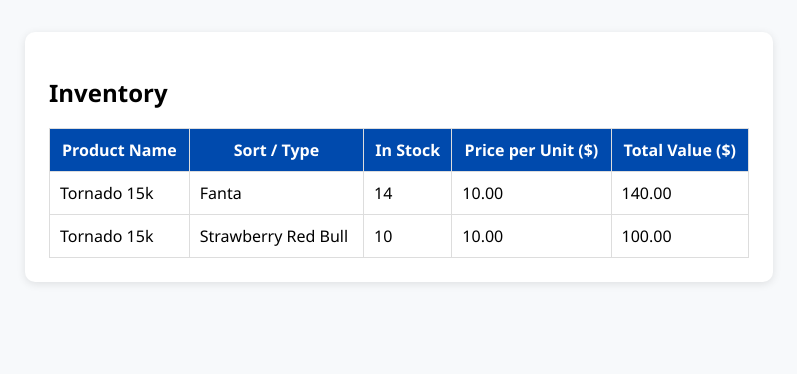
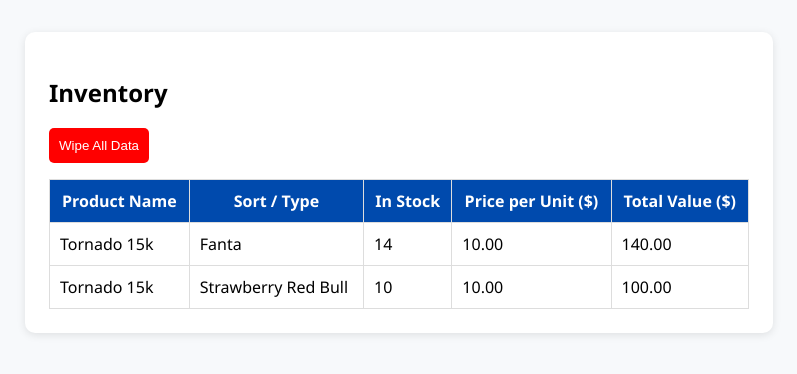
Before and after one commit to mattipop/inventory-app, a Flask app: page /inventory in a window 1280 px wide. Shown: the part 48-422 px from the top of the page, without its empty margins (241-1038 px from the left). Run offline with Flask 3, Linux system fonts and the light colour scheme; the visitor is signed in with stand-in values (Sample User, id 1); data comes from the database, SQL or seed files in the repository.

Commit message:
Final version: two users + wipe data button

```diff
--- a/app.py
+++ b/app.py
@@ -152,3 +152,18 @@ def inventory():
 
 if __name__ == '__main__':
     app.run(debug=True)
+
+@app.route('/wipe_data', methods=['POST'])
+@login_required
+def wipe_data():
+    confirm = request.form.get("confirm")
+    if confirm == "YES":
+        conn = sqlite3.connect(DATABASE)
+        c = conn.cursor()
+        c.execute("DELETE FROM sales")
+        c.execute("DELETE FROM purchases")
+        conn.commit()
+        conn.close()
+        return redirect(url_for('inventory'))
+    else:
+        return redirect(url_for('inventory'))
--- a/requirements.txt
+++ b/requirements.txt
@@ -1,3 +1,2 @@
 Flask==3.0.3
 gunicorn==23.0.0
-webauthn==2.2.0
--- a/templates/inventory.html
+++ b/templates/inventory.html
@@ -22,6 +22,20 @@
     </tr>
     {% endfor %}
   </tbody>
+
+  <form method="POST" action="{{ url_for('wipe_data') }}" onsubmit="return confirmWipe();">
+    <input type="hidden" name="confirm" value="YES">
+    <button type="submit" style="background-color: red; color: white; padding: 10px; border: none; border-radius: 5px;">
+        Wipe All Data
+    </button>
+</form>
+
+<script>
+function confirmWipe() {
+    return confirm("⚠️ Are you sure you want to wipe ALL data? This cannot be undone!");
+}
+</script>
+
 </table>
 {% if not stock %}
 <p>No inventory yet. Add some purchases!</p>
```
